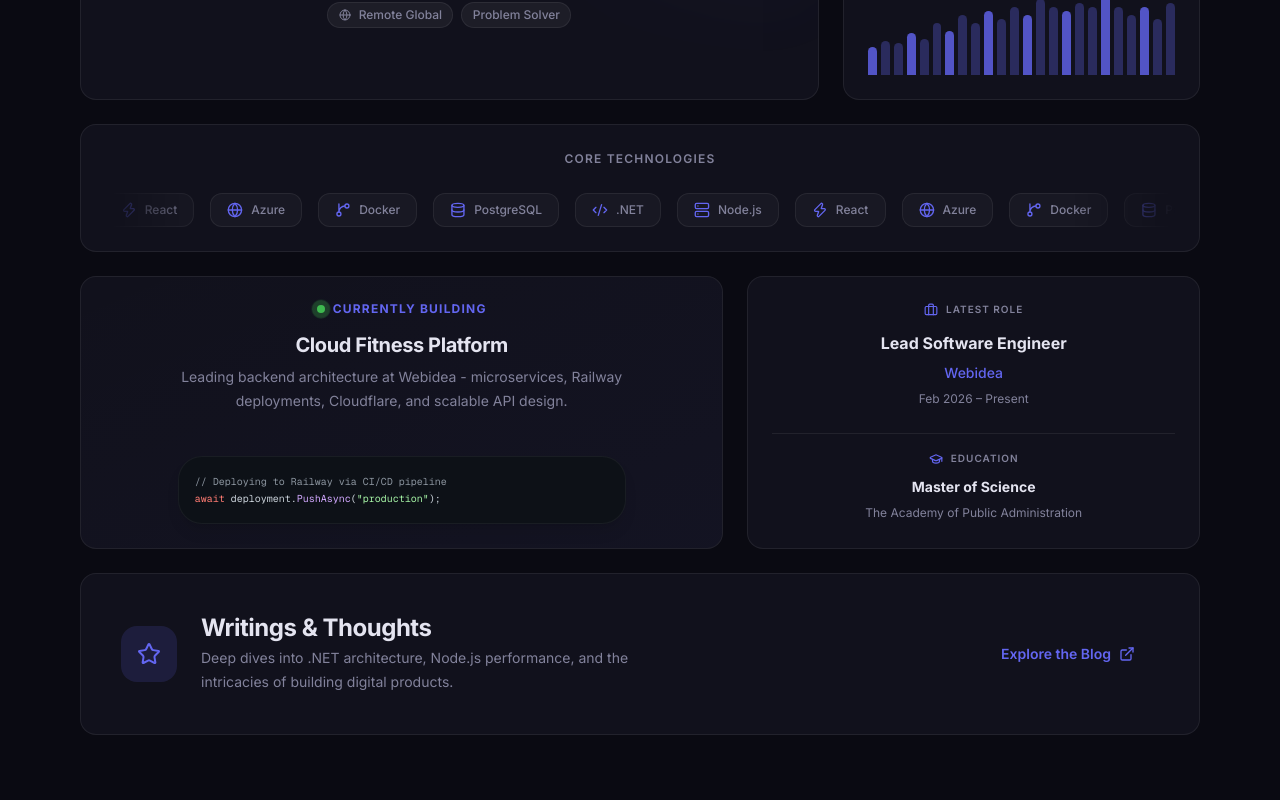
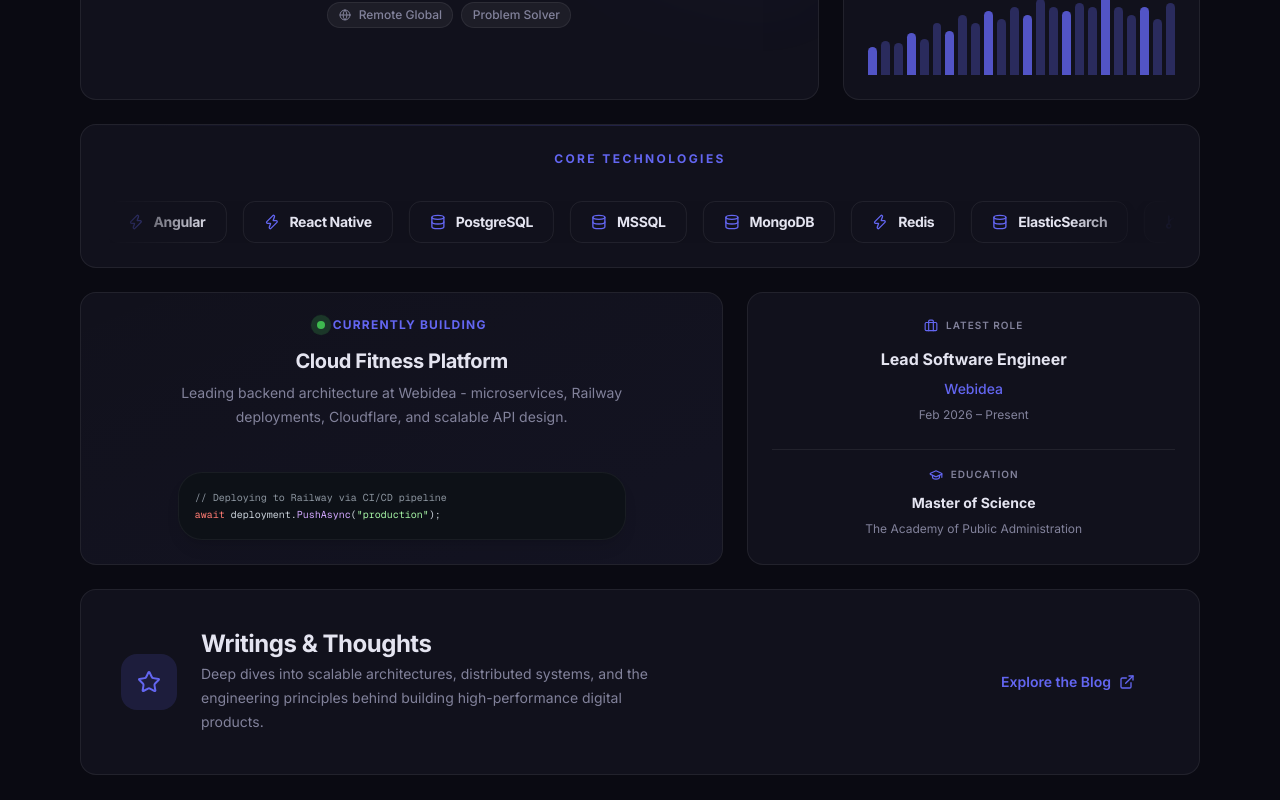
Before and after one commit to asimalizada/portfolio, a Next.js app: page /blog in a window 1280 px wide. Shown: the part 1160-1960 px from the top of the page. Built offline with nearby package versions, Linux system fonts and the light colour scheme; a web font is replaced by a local one.

Commit message:
fix: resolve production 500 error and refine tech stack messaging

```diff
--- a/src/app/[locale]/blog/[slug]/page.tsx
+++ b/src/app/[locale]/blog/[slug]/page.tsx
@@ -17,7 +17,10 @@ interface PageProps {
 export async function generateStaticParams() {
   return posts
     .filter((p) => p.published)
-    .map((p) => ({ slug: p.slugAsParams }))
+    .map((p) => ({
+      locale: 'en',
+      slug: p.slugAsParams,
+    }))
 }
 
 export async function generateMetadata({ params }: PageProps): Promise<Metadata> {
--- a/src/components/home/BentoGrid.tsx
+++ b/src/components/home/BentoGrid.tsx
@@ -69,30 +69,51 @@ function AboutCard() {
 // ── 3. Tech Stack Marquee ────────────────────
 const techList = [
   { name: '.NET', icon: <Code2 size={16}/> },
+  { name: 'NestJS', icon: <Server size={16}/> },
   { name: 'Node.js', icon: <Server size={16}/> },
   { name: 'React', icon: <Zap size={16}/> },
+  { name: 'Next.js', icon: <Globe size={16}/> },
+  { name: 'Angular', icon: <Zap size={16}/> },
+  { name: 'React Native', icon: <Zap size={16}/> },
+  { name: 'PostgreSQL', icon: <Database size={16}/> },
+  { name: 'MSSQL', icon: <Database size={16}/> },
+  { name: 'MongoDB', icon: <Database size={16}/> },
+  { name: 'Redis', icon: <Zap size={16}/> },
+  { name: 'ElasticSearch', icon: <Database size={16}/> },
+  { name: 'Docker', icon: <GitBranch size={16}/> },
+  { name: 'Kubernetes', icon: <Globe size={16}/> },
+  { name: 'AWS', icon: <Globe size={16}/> },
   { name: 'Azure', icon: <Globe size={16}/> },
-  { name: 'Docker', icon: <GitBranch size={16}/> },
-  { name: 'PostgreSQL', icon: <Database size={16}/> },
+  { name: 'Cloudflare', icon: <Globe size={16}/> },
+  { name: 'Kafka', icon: <Zap size={16}/> },
+  { name: 'RabbitMQ', icon: <Zap size={16}/> },
+  { name: 'SignalR', icon: <Zap size={16}/> },
+  { name: 'Railway', icon: <Server size={16}/> },
 ]
 
 function TechMarqueeCard() {
-  // We duplicate the list to make the CSS infinite marquee smooth
-  const repeated = [...techList, ...techList, ...techList]
+  // We duplicate the list twice to make the CSS infinite marquee smooth
+  const repeated = [...techList, ...techList]
 
   return (
-    <BentoCard id="bento-tech" className="col-span-12 overflow-hidden py-6 text-center">
-      <p className="text-xs font-semibold uppercase tracking-widest mb-6 px-1" style={{ color: 'rgb(var(--text-secondary))' }}>
+    <BentoCard id="bento-tech" className="col-span-12 overflow-hidden py-10 text-center relative group">
+      <div className="absolute inset-x-0 top-0 h-px bg-gradient-to-r from-transparent via-[var(--accent-hex)] to-transparent opacity-20" />
+
+      <p className="text-xs font-bold uppercase tracking-[0.2em] mb-8 relative z-10" style={{ color: 'var(--accent-hex)' }}>
         Core Technologies
       </p>
 
       <div className="relative w-full mask-edges overflow-hidden">
         <div className="marquee-container gap-4">
           {repeated.map((tech, i) => (
-            <div key={i} className="flex items-center gap-2 px-4 py-2 rounded-xl flex-shrink-0"
-                 style={{ background: 'rgba(255,255,255,0.03)', border: '1px solid var(--border-color)' }}>
+            <div key={i} className="flex items-center gap-2.5 px-5 py-2.5 rounded-xl flex-shrink-0 transition-all duration-300 hover:scale-105"
+                 style={{
+                   background: 'rgba(var(--bg-card), 0.5)',
+                   border: '1px solid var(--border-color)',
+                   boxShadow: '0 4px 20px -10px rgba(0,0,0,0.5)'
+                 }}>
               <span style={{ color: 'var(--accent-hex)' }}>{tech.icon}</span>
-              <span className="text-xs font-medium" style={{ color: 'rgb(var(--text-secondary))' }}>{tech.name}</span>
+              <span className="text-sm font-bold tracking-tight" style={{ color: 'rgb(var(--text-primary))' }}>{tech.name}</span>
             </div>
           ))}
         </div>
@@ -217,7 +238,7 @@ function BlogCard() {
               Writings & Thoughts
             </h3>
             <p className="text-sm max-w-md" style={{ color: 'rgb(var(--text-secondary))' }}>
-              Deep dives into .NET architecture, Node.js performance, and the intricacies of building digital products.
+              Deep dives into scalable architectures, distributed systems, and the engineering principles behind building high-performance digital products.
             </p>
           </div>
         </div>
--- a/src/i18n/routing.ts
+++ b/src/i18n/routing.ts
@@ -1,7 +1,7 @@
 import { defineRouting } from 'next-intl/routing'
 
 export const routing = defineRouting({
-  locales: ['en', 'az'],
+  locales: ['en'],
   defaultLocale: 'en',
   localePrefix: 'as-needed',
 })
```
